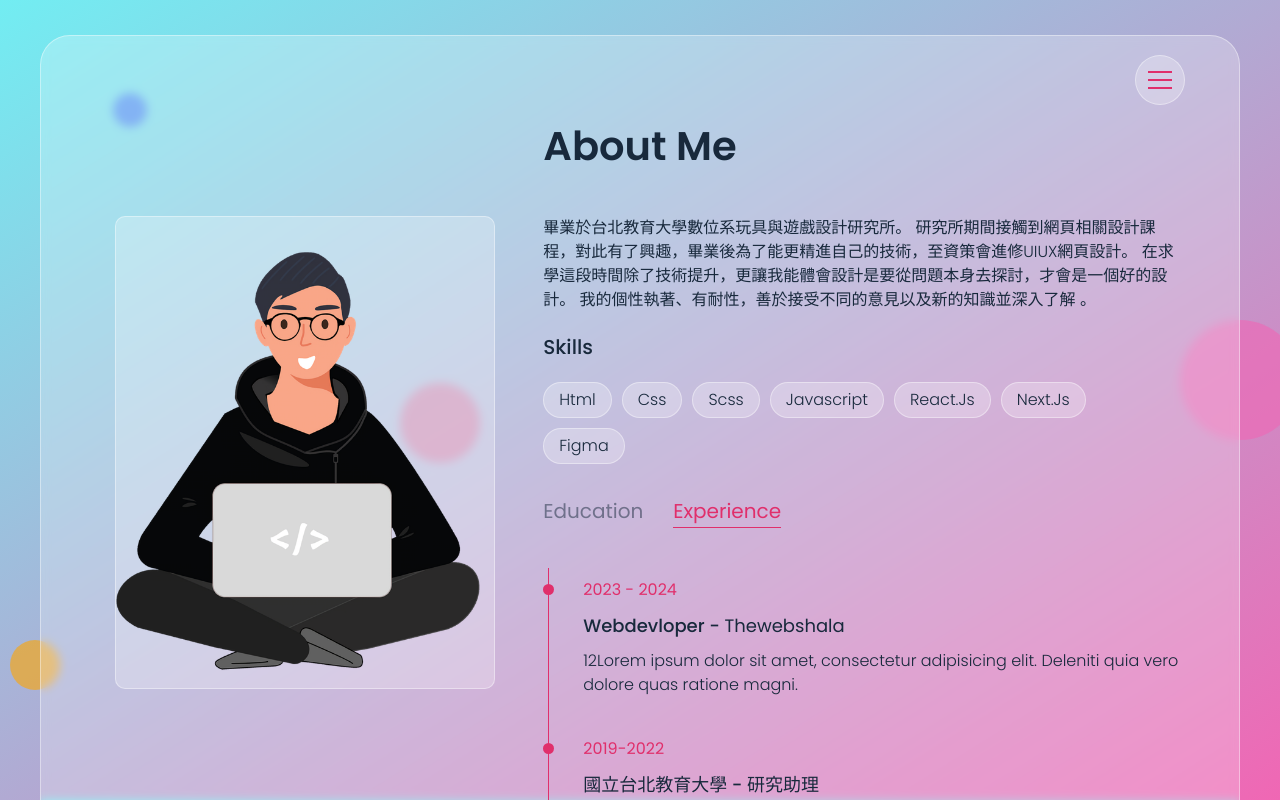
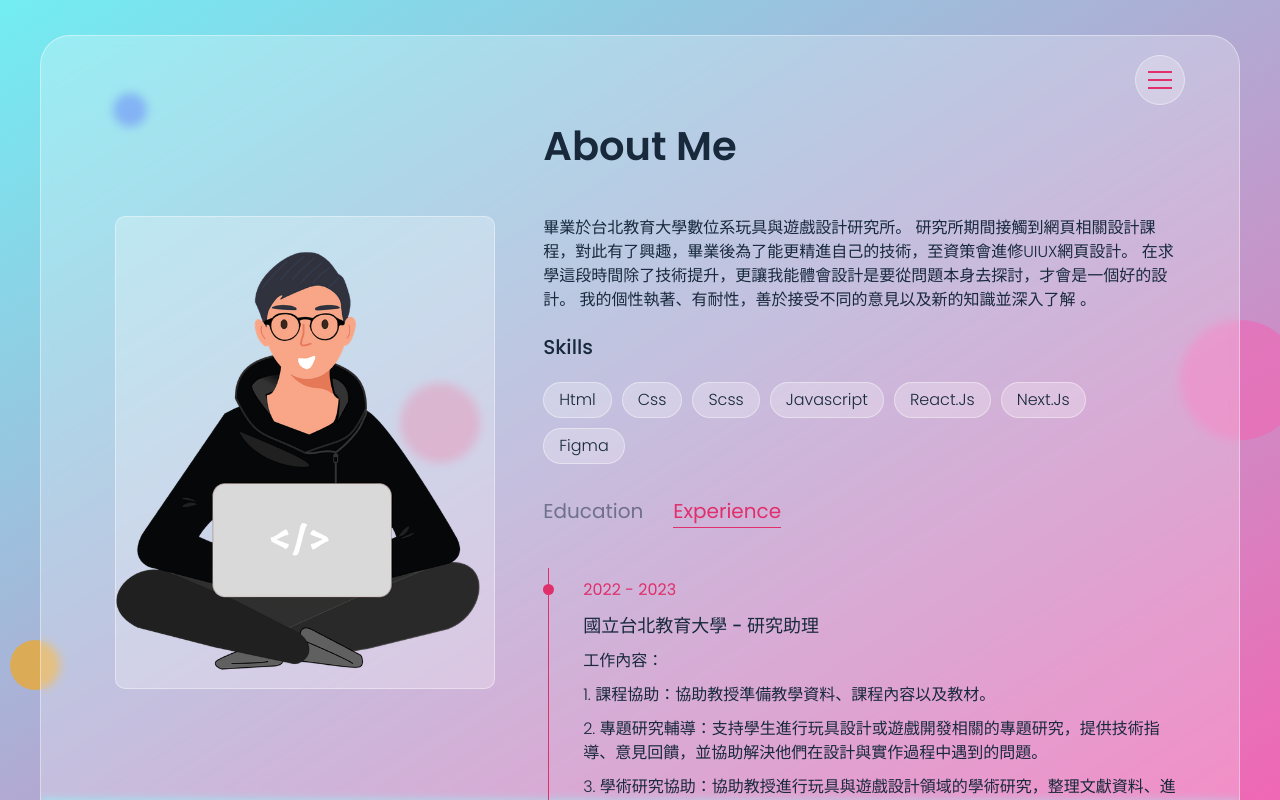
Before and after one commit to Addi850330/ShiuanPortfolio, a Next.js app: page /about in a window 1280 px wide. Both pictures are taken after a click on the button "Experience". Shown: the top 800 px of the page. Built offline with nearby package versions, Linux system fonts and the light colour scheme.

Commit message:
fixed line high and add git link

```diff
--- a/app/about/about.js
+++ b/app/about/about.js
@@ -35,21 +35,21 @@ export const data = [
     education: [
       {
         id: 10,
-        date: "2022 - 2023",
+        date: "2021 - 2022",
         school: "資展國際 - ",
         schooldes: "互動式網站UI/UX設計師就業養成班",
         des: "在進修課程期間學習到多方面的內容，從視覺設計原則、使用者體驗設計流程、學習如何使用設計工具如 Figma 和 Adobe AI 與 PS 進行介面設計，到前端開發技術 HTML、CSS 和 JavaScript 的使用、以及如何將這些元素整合到實際的專案中將設計轉換成具體的網站。",
       },
       {
         id: 11,
-        date: "2021 - 2022",
+        date: "2019 - 2021",
         school: "國立台北教育大學 - ",
         schooldes: "數位科技學系玩具與遊戲設計研究所",
         des: "在研究所期間，我參與遊戲與玩具的設計流程。課程涵蓋了遊戲理論、互動設計和使用者體驗等領域，讓我了解如何創造引人入勝的遊戲環境和有趣的玩具。我參與了多個實作專案，包括我的碩論一款結合教育與娛樂的桌上遊戲，這不僅挑戰了我的創造力，還培養了我的項目管理能力。 ",
       },
       {
         id: 12,
-        date: "2019 - 2021",
+        date: "2013 - 2017",
         school: "東南科技大學 - ",
         schooldes: "工業管理系",
         des: "在大學四年的工業管理科系學習中，我深刻理解了生產流程、品質管理和供應鏈優化等關鍵概念。課堂上，我積極參與小組專案，與同學合作解決實際案例，這不僅增強了我的團隊合作能力，也讓我學會了如何有效地溝通和分配任務。",
@@ -59,25 +59,15 @@ export const data = [
   {
     experience: [
       {
-        id: 20,
-        date: "2023 - 2024",
-        f: "webdevloper - ",
-        e: "thewebshala",
-        des: "12Lorem ipsum dolor sit amet, consectetur adipisicing elit. Deleniti quia vero dolore quas ratione magni.",
-      },
-      {
         id: 21,
-        date: "2019-2022",
+        date: "2022 - 2023",
         f: "國立台北教育大學 - ",
         e: "研究助理",
-        des: "",
-      },
-      {
-        id: 22,
-        date: "2016 - 2017",
-        f: "webdevloper - ",
-        e: "thewebshala",
-        des: "Lorem ipsum dolor sit amet, consectetur adipisicing elit. Deleniti quia vero dolore quas ratione magni.",
+        des: `工作內容：`,
+        des1: "1. 課程協助：協助教授準備教學資料、課程內容以及教材。",
+        des2: "2. 專題研究輔導：支持學生進行玩具設計或遊戲開發相關的專題研究，提供技術指導、意見回饋，並協助解決他們在設計與實作過程中遇到的問題。",
+        des3: "3. 學術研究協助：協助教授進行玩具與遊戲設計領域的學術研究，整理文獻資料、進行數據分析，並參與相關的研討會或展示活動。",
+        des4: "4. 3D列印機管理：負責操作和維護3D列印機，確保設備處於良好工作狀態，並協助學生進行3D模型列印。這包括處理列印機設定、材料準備及基本故障排除，確保學生的設計作品能順利轉化為實體模型。",
       },
     ],
   },
--- a/app/about/page.js
+++ b/app/about/page.js
@@ -117,11 +117,23 @@ const Page = () => {
                         <span>{experience.e}</span>
                       </h4>
                       <p>{experience.des}</p>
+
+                      <p>{experience.des1}</p>
+
+                      <p>{experience.des2}</p>
+
+                      <p>{experience.des3}</p>
+
+                      <p>{experience.des4}</p>
                     </div>
                   ))}
                 </div>
               </div>
-              <Link href="#cv.pdf" className={styles.btn} target="_blank">
+              <Link
+                href="https://www.cake.me/s--63XVpzbP_9Q225F57m4IAw--/berserker850330"
+                className={styles.btn}
+                target="_blank"
+              >
                 download cv
               </Link>
               <Link
--- a/app/about/page.module.css
+++ b/app/about/page.module.css
@@ -199,6 +199,9 @@
 .aboutText .timelineItem h4 span {
   font-weight: 400;
 }
+.aboutText .timelineItem p {
+  margin-bottom: 10px;
+}
 .aboutText .btn {
   margin: 0 15px 15px 0;
 }
--- a/app/profolio/portfolio.js
+++ b/app/profolio/portfolio.js
@@ -10,7 +10,7 @@ export const data = [
         used: "Next.js, Css, javascript, MongoDB, Cloudinary",
         role: "Frontend, Backend",
         view: "https://mp-trav.vercel.app/",
-        git: "#",
+        git: "https://github.com/Addi850330/mpclone",
       },
       {
         id: 3,
@@ -75,7 +75,7 @@ export const data = [
         date: "3 Jan 2023",
         used: "Html, Css, javascript",
         role: "Frontend",
-        view: "https://rgb-clock-design.vercel.app/",
+        view: "https://luckcard.vercel.app/",
         git: "https://github.com/Addi850330/luckcard",
       },
       {
```
